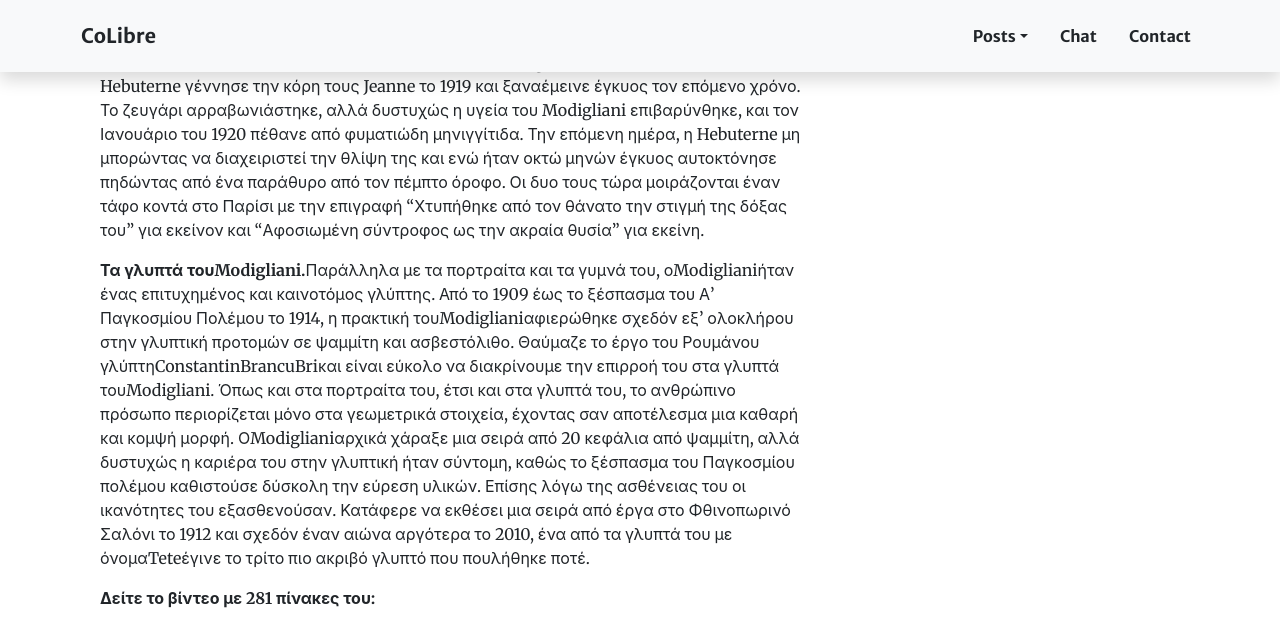
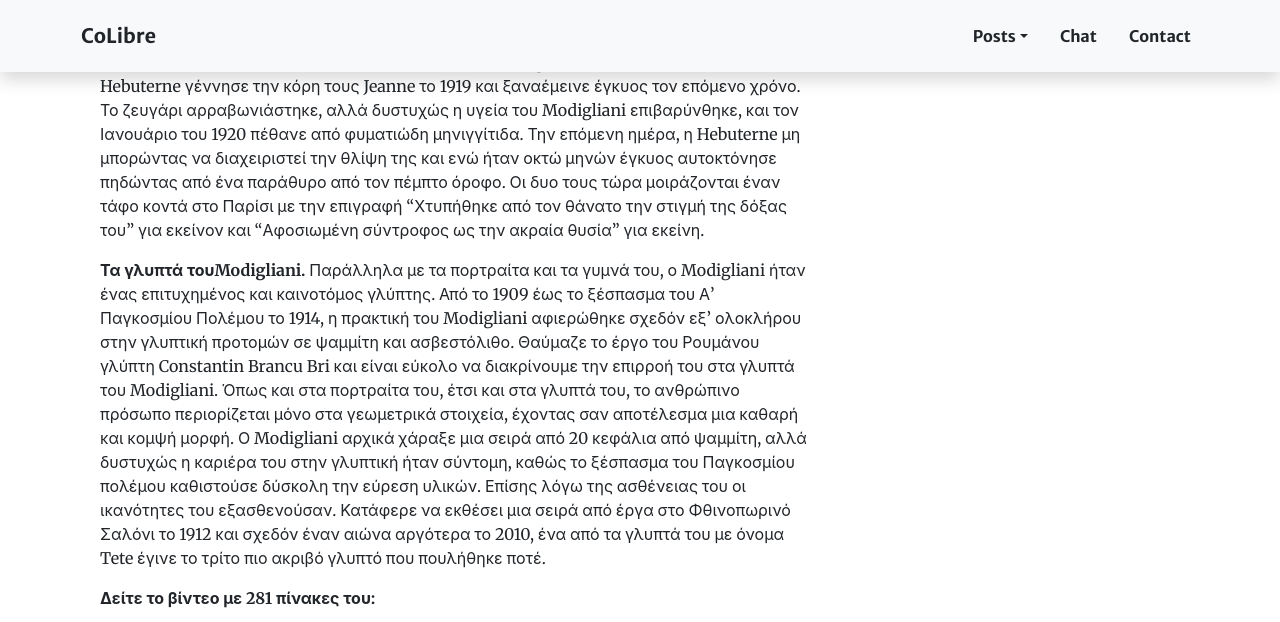
Before and after one commit to colibreradio/colibreradiotest, a Jekyll site: the page built from _posts/art/2020-05-04-amedeo-modigliani-όταν-γνωρίσω-την-ψυχή-σου-θα-ζωγραφίσω-τα-μάτια-σου.md, in a window 1280 px wide and 900 px high, scrolled down 2048 px, cut to the strip 0-622 px from the top of the window. Built offline with Jekyll 4.4.1, drawn with Linux system fonts in a browser that asks for light colours; nearby versions of some CDN libraries.

Commit message:
Update Art Posts “2020-05-04-amedeo-modigliani-όταν-γνωρίσω-την-ψυχή-σου-θα-ζωγραφίσω-τα-μάτια-σου”

```diff
--- a/_posts/art/2020-05-04-amedeo-modigliani-όταν-γνωρίσω-την-ψυχή-σου-θα-ζωγραφίσω-τα-μάτια-σου.md
+++ b/_posts/art/2020-05-04-amedeo-modigliani-όταν-γνωρίσω-την-ψυχή-σου-θα-ζωγραφίσω-τα-μάτια-σου.md
@@ -24,7 +24,7 @@ thumbnail: /images/uploads/modigliani.jpg
 
 **Η αγαπημένη του είχε επίσης ένα τραγικό τέλος.** Η τελευταία σύντροφος του Modigliani ήταν η φοιτήτρια τέχνης Jeanne Hebuterne, η οποία ενάντια στις αντιρρήσεις της συντηρητικής της οικογένειας, μετακόμισε μαζί του Modigliani στην Νίκαια. Η 20χρονη Hebuterne γέννησε την κόρη τους Jeanne το 1919 και ξαναέμεινε έγκυος τον επόμενο χρόνο. Το ζευγάρι αρραβωνιάστηκε, αλλά δυστυχώς η υγεία του Modigliani επιβαρύνθηκε, και τον Ιανουάριο του 1920 πέθανε από φυματιώδη μηνιγγίτιδα. Την επόμενη ημέρα, η Hebuterne μη μπορώντας να διαχειριστεί την θλίψη της και ενώ ήταν οκτώ μηνών έγκυος αυτοκτόνησε πηδώντας από ένα παράθυρο από τον πέμπτο όροφο. Οι δυο τους τώρα μοιράζονται έναν τάφο κοντά στο Παρίσι με την επιγραφή "Χτυπήθηκε από τον θάνατο την στιγμή της δόξας του" για εκείνον και "Αφοσιωμένη σύντροφος ως την ακραία θυσία" για εκείνη.
 
-**Τα γλυπτά τουModigliani.**Παράλληλα με τα πορτραίτα και τα γυμνά του, οModiglianiήταν ένας επιτυχημένος και καινοτόμος γλύπτης. Από το 1909 έως το ξέσπασμα του Α’ Παγκοσμίου Πολέμου το 1914, η πρακτική τουModiglianiαφιερώθηκε σχεδόν εξ’ ολοκλήρου στην γλυπτική προτομών σε ψαμμίτη και ασβεστόλιθο. Θαύμαζε το έργο του Ρουμάνου γλύπτηConstantinBrancuBriκαι είναι εύκολο να διακρίνουμε την επιρροή του στα γλυπτά τουModigliani. Όπως και στα πορτραίτα του, έτσι και στα γλυπτά του, το ανθρώπινο πρόσωπο περιορίζεται μόνο στα γεωμετρικά στοιχεία, έχοντας σαν αποτέλεσμα μια καθαρή και κομψή μορφή. ΟModiglianiαρχικά χάραξε μια σειρά από 20 κεφάλια από ψαμμίτη, αλλά δυστυχώς η καριέρα του στην γλυπτική ήταν σύντομη, καθώς το ξέσπασμα του Παγκοσμίου πολέμου καθιστούσε δύσκολη την εύρεση υλικών. Επίσης λόγω της ασθένειας του οι ικανότητες του εξασθενούσαν. Κατάφερε να εκθέσει μια σειρά από έργα στο Φθινοπωρινό Σαλόνι το 1912 και σχεδόν έναν αιώνα αργότερα το 2010, ένα από τα γλυπτά του με όνομαTeteέγινε το τρίτο πιο ακριβό γλυπτό που πουλήθηκε ποτέ.
+**Τα γλυπτά τουModigliani.** Παράλληλα με τα πορτραίτα και τα γυμνά του, ο Modigliani ήταν ένας επιτυχημένος και καινοτόμος γλύπτης. Από το 1909 έως το ξέσπασμα του Α’ Παγκοσμίου Πολέμου το 1914, η πρακτική του Modigliani αφιερώθηκε σχεδόν εξ’ ολοκλήρου στην γλυπτική προτομών σε ψαμμίτη και ασβεστόλιθο. Θαύμαζε το έργο του Ρουμάνου γλύπτη Constantin Brancu Bri και είναι εύκολο να διακρίνουμε την επιρροή του στα γλυπτά του Modigliani. Όπως και στα πορτραίτα του, έτσι και στα γλυπτά του, το ανθρώπινο πρόσωπο περιορίζεται μόνο στα γεωμετρικά στοιχεία, έχοντας σαν αποτέλεσμα μια καθαρή και κομψή μορφή. Ο Modigliani αρχικά χάραξε μια σειρά από 20 κεφάλια από ψαμμίτη, αλλά δυστυχώς η καριέρα του στην γλυπτική ήταν σύντομη, καθώς το ξέσπασμα του Παγκοσμίου πολέμου καθιστούσε δύσκολη την εύρεση υλικών. Επίσης λόγω της ασθένειας του οι ικανότητες του εξασθενούσαν. Κατάφερε να εκθέσει μια σειρά από έργα στο Φθινοπωρινό Σαλόνι το 1912 και σχεδόν έναν αιώνα αργότερα το 2010, ένα από τα γλυπτά του με όνομα Tete έγινε το τρίτο πιο ακριβό γλυπτό που πουλήθηκε ποτέ.
 
 **Δείτε το βίντεο με 281 πίνακες του:**
 
```
